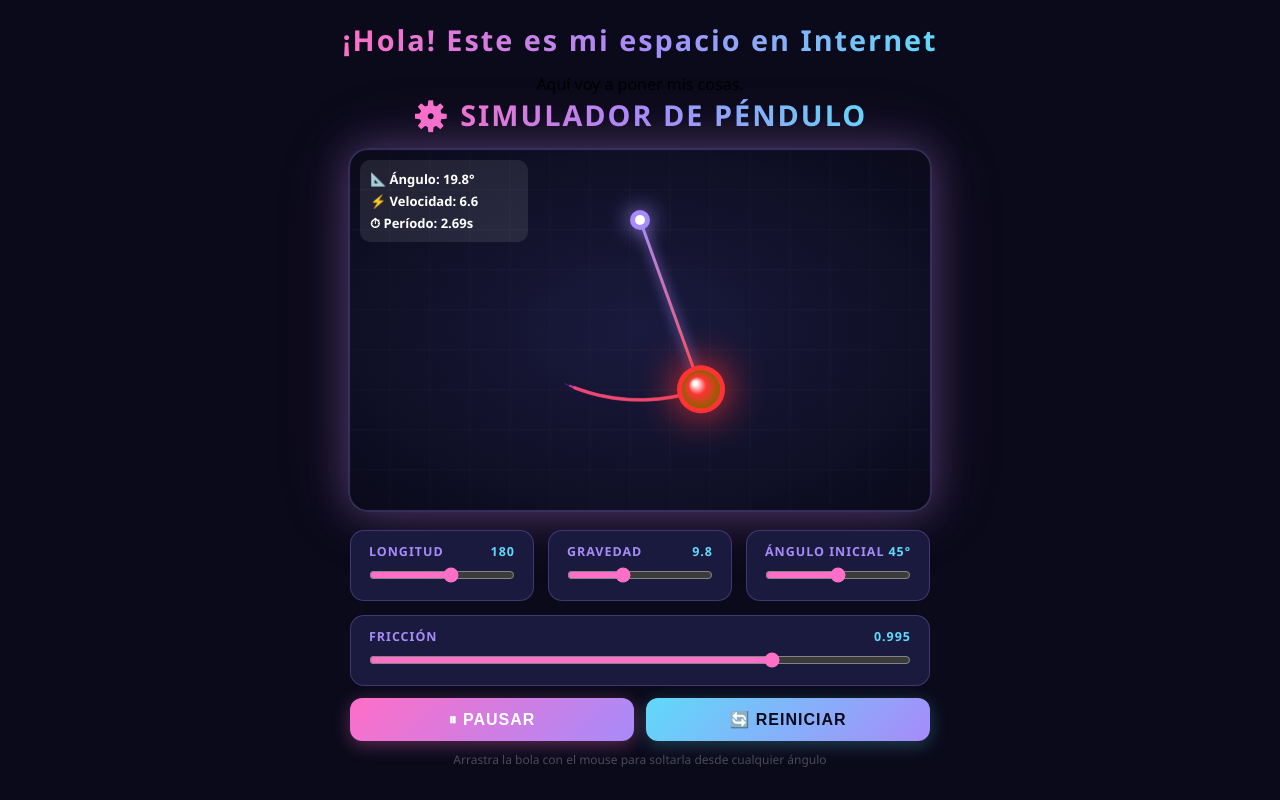
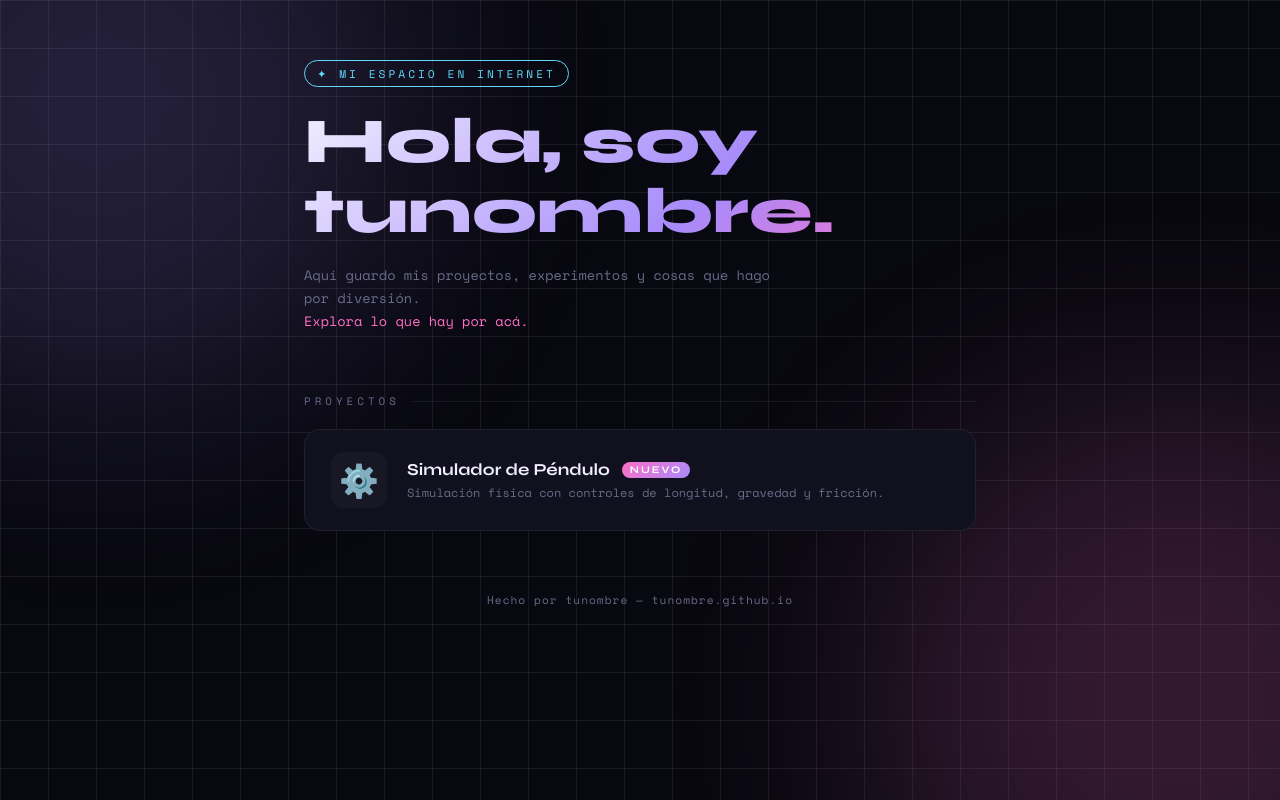
Before and after one commit to Lazo383/Lazo383github.io, a plain HTML site: page index.html in a window 1280 px wide. Drawn offline with nearby package versions, Linux system fonts and the light colour scheme.

Commit message:
Update index.html

```diff
--- a/index.html
+++ b/index.html
@@ -1,286 +1,269 @@
-<!DOCTYPE html>
-<html>
-  <head>
-    <title>Mi espacio</title>
-  </head>
-  <body>
-    <h1>¡Hola! Este es mi espacio en Internet</h1>
-    <p>Aquí voy a poner mis cosas.</p>
-  </body>
-</html>
-
 <!DOCTYPE html>
 <html lang="es">
 <head>
 <meta charset="UTF-8">
 <meta name="viewport" content="width=device-width, initial-scale=1.0">
-<title>Simulador de Péndulo</title>
+<title>Mi Espacio</title>
+<link href="https://fonts.googleapis.com/css2?family=Space+Mono:wght@400;700&family=Syne:wght@700;800&display=swap" rel="stylesheet">
 <style>
+  :root {
+    --bg: #080810;
+    --card: #10101e;
+    --border: #ffffff12;
+    --accent1: #ff6ec7;
+    --accent2: #a78bfa;
+    --accent3: #60d9fa;
+    --text: #f0eeff;
+    --muted: #6b6b8a;
+  }
+
   * { margin: 0; padding: 0; box-sizing: border-box; }
+
   body {
-    background: #0a0a1a;
-    font-family: 'Segoe UI', sans-serif;
+    background: var(--bg);
+    color: var(--text);
+    font-family: 'Space Mono', monospace;
+    min-height: 100vh;
+    overflow-x: hidden;
+  }
+
+  /* Fondo animado */
+  .bg-grid {
+    position: fixed;
+    inset: 0;
+    background-image:
+      linear-gradient(var(--border) 1px, transparent 1px),
+      linear-gradient(90deg, var(--border) 1px, transparent 1px);
+    background-size: 48px 48px;
+    pointer-events: none;
+    z-index: 0;
+  }
+  .bg-glow {
+    position: fixed;
+    width: 600px; height: 600px;
+    border-radius: 50%;
+    filter: blur(120px);
+    pointer-events: none;
+    z-index: 0;
+    opacity: 0.18;
+  }
+  .bg-glow.one { background: var(--accent2); top: -200px; left: -200px; }
+  .bg-glow.two { background: var(--accent1); bottom: -200px; right: -200px; }
+
+  /* Contenido */
+  .container {
+    position: relative;
+    z-index: 1;
+    max-width: 720px;
+    margin: 0 auto;
+    padding: 60px 24px 80px;
+  }
+
+  /* Header */
+  header {
+    margin-bottom: 60px;
+    animation: fadeUp 0.8s ease both;
+  }
+  .tag {
+    display: inline-block;
+    font-size: 0.7em;
+    letter-spacing: 3px;
+    text-transform: uppercase;
+    color: var(--accent3);
+    border: 1px solid var(--accent3);
+    padding: 4px 12px;
+    border-radius: 99px;
+    margin-bottom: 20px;
+  }
+  h1 {
+    font-family: 'Syne', sans-serif;
+    font-size: clamp(2.4em, 8vw, 4em);
+    font-weight: 800;
+    line-height: 1.1;
+    background: linear-gradient(135deg, var(--text) 0%, var(--accent2) 60%, var(--accent1) 100%);
+    -webkit-background-clip: text;
+    -webkit-text-fill-color: transparent;
+    margin-bottom: 16px;
+  }
+  .subtitle {
+    color: var(--muted);
+    font-size: 0.85em;
+    line-height: 1.7;
+    max-width: 480px;
+  }
+  .subtitle span {
+    color: var(--accent1);
+    -webkit-text-fill-color: var(--accent1);
+  }
+
+  /* Sección */
+  .section-label {
+    font-size: 0.68em;
+    letter-spacing: 4px;
+    text-transform: uppercase;
+    color: var(--muted);
+    margin-bottom: 20px;
+    display: flex;
+    align-items: center;
+    gap: 12px;
+  }
+  .section-label::after {
+    content: '';
+    flex: 1;
+    height: 1px;
+    background: var(--border);
+  }
+
+  /* Cards de proyectos */
+  .projects {
     display: flex;
     flex-direction: column;
+    gap: 16px;
+    margin-bottom: 60px;
+  }
+
+  .card {
+    display: flex;
     align-items: center;
-    min-height: 100vh;
-    padding: 20px;
+    gap: 20px;
+    background: var(--card);
+    border: 1px solid var(--border);
+    border-radius: 16px;
+    padding: 22px 26px;
+    text-decoration: none;
+    color: var(--text);
+    transition: border-color 0.25s, transform 0.2s, box-shadow 0.25s;
+    animation: fadeUp 0.8s ease both;
+    position: relative;
+    overflow: hidden;
   }
-  h1 {
+  .card::before {
+    content: '';
+    position: absolute;
+    inset: 0;
+    opacity: 0;
+    transition: opacity 0.3s;
+    background: linear-gradient(135deg, var(--accent2)08, var(--accent1)08);
+  }
+  .card:hover {
+    border-color: var(--accent2);
+    transform: translateY(-3px);
+    box-shadow: 0 12px 40px #a78bfa22;
+  }
+  .card:hover::before { opacity: 1; }
+
+  .card-icon {
+    font-size: 2em;
+    width: 56px;
+    height: 56px;
+    display: flex;
+    align-items: center;
+    justify-content: center;
+    background: #ffffff08;
+    border-radius: 12px;
+    flex-shrink: 0;
+  }
+  .card-info { flex: 1; }
+  .card-title {
+    font-family: 'Syne', sans-serif;
+    font-size: 1.05em;
+    font-weight: 700;
+    margin-bottom: 4px;
+  }
+  .card-desc {
+    color: var(--muted);
+    font-size: 0.75em;
+    line-height: 1.5;
+  }
+  .card-arrow {
+    color: var(--accent2);
+    font-size: 1.2em;
+    opacity: 0;
+    transform: translateX(-6px);
+    transition: opacity 0.2s, transform 0.2s;
+  }
+  .card:hover .card-arrow { opacity: 1; transform: translateX(0); }
+
+  /* Badge "Nuevo" */
+  .badge {
+    font-size: 0.6em;
+    letter-spacing: 2px;
+    text-transform: uppercase;
+    background: linear-gradient(135deg, var(--accent1), var(--accent2));
     color: #fff;
-    font-size: 1.8em;
-    margin-bottom: 14px;
-    background: linear-gradient(90deg, #ff6ec7, #a78bfa, #60d9fa);
-    -webkit-background-clip: text;
-    -webkit-text-fill-color: transparent;
-    font-weight: 800;
-    letter-spacing: 2px;
+    padding: 2px 8px;
+    border-radius: 99px;
+    margin-left: 8px;
+    vertical-align: middle;
   }
-  canvas {
-    border-radius: 20px;
-    background: radial-gradient(ellipse at center, #1a1a3e 0%, #0a0a1a 100%);
-    box-shadow: 0 0 40px #a78bfa55, 0 0 80px #ff6ec722;
-    border: 2px solid #a78bfa44;
-    max-width: 100%;
+
+  /* Delays */
+  .card:nth-child(1) { animation-delay: 0.1s; }
+  .card:nth-child(2) { animation-delay: 0.2s; }
+  .card:nth-child(3) { animation-delay: 0.3s; }
+  .card:nth-child(4) { animation-delay: 0.4s; }
+
+  /* Footer */
+  footer {
+    color: var(--muted);
+    font-size: 0.7em;
+    text-align: center;
+    letter-spacing: 1px;
+    animation: fadeUp 1s ease 0.5s both;
   }
-  .controls {
-    display: flex;
-    flex-wrap: wrap;
-    gap: 14px;
-    margin-top: 18px;
-    justify-content: center;
-    width: 100%;
-    max-width: 580px;
-  }
-  .control-group {
-    background: #1a1a3e;
-    border-radius: 14px;
-    padding: 12px 18px;
-    border: 1px solid #a78bfa44;
-    flex: 1;
-    min-width: 140px;
-  }
-  .control-group label {
-    color: #a78bfa;
-    font-size: 0.78em;
-    font-weight: 700;
-    letter-spacing: 1px;
-    text-transform: uppercase;
-    display: flex;
-    justify-content: space-between;
-    margin-bottom: 6px;
-  }
-  .control-group label span { color: #60d9fa; }
-  input[type=range] {
-    width: 100%;
-    accent-color: #ff6ec7;
-    cursor: pointer;
-  }
-  .btns {
-    display: flex;
-    gap: 12px;
-    max-width: 580px;
-    width: 100%;
-    margin-top: 12px;
-  }
-  button {
-    flex: 1;
-    padding: 12px 0;
-    border: none;
-    border-radius: 12px;
-    font-weight: 800;
-    font-size: 1em;
-    cursor: pointer;
-    transition: transform 0.1s;
-    letter-spacing: 1px;
-  }
-  button:active { transform: scale(0.96); }
-  #btnPlay {
-    background: linear-gradient(135deg, #ff6ec7, #a78bfa);
-    color: #fff;
-    box-shadow: 0 4px 18px #ff6ec755;
-  }
-  #btnReset {
-    background: linear-gradient(135deg, #60d9fa, #a78bfa);
-    color: #0a0a1a;
-    box-shadow: 0 4px 18px #60d9fa44;
-  }
-  .info {
-    color: #ffffff44;
-    font-size: 0.75em;
-    margin-top: 10px;
-    text-align: center;
+
+  @keyframes fadeUp {
+    from { opacity: 0; transform: translateY(24px); }
+    to   { opacity: 1; transform: translateY(0); }
   }
 </style>
 </head>
 <body>
 
-<h1>⚙️ SIMULADOR DE PÉNDULO</h1>
-<canvas id="c" width="580" height="360"></canvas>
+<div class="bg-grid"></div>
+<div class="bg-glow one"></div>
+<div class="bg-glow two"></div>
 
-<div class="controls">
-  <div class="control-group">
-    <label>Longitud <span id="vLen">180</span></label>
-    <input type="range" id="sLen" min="60" max="270" value="180">
+<div class="container">
+
+  <header>
+    <div class="tag">✦ Mi espacio en internet</div>
+    <h1>Hola, soy<br>tunombre.</h1>
+    <p class="subtitle">
+      Aquí guardo mis proyectos, experimentos y cosas que hago por diversión.<br>
+      <span>Explora lo que hay por acá.</span>
+    </p>
+  </header>
+
+  <div class="section-label">Proyectos</div>
+
+  <div class="projects">
+
+    <a href="pendulo.html" class="card">
+      <div class="card-icon">⚙️</div>
+      <div class="card-info">
+        <div class="card-title">Simulador de Péndulo <span class="badge">Nuevo</span></div>
+        <div class="card-desc">Simulación física con controles de longitud, gravedad y fricción.</div>
+      </div>
+      <div class="card-arrow">→</div>
+    </a>
+
+    <!-- Agrega más proyectos aquí copiando el bloque de arriba -->
+    <!-- Ejemplo:
+    <a href="otrojuego.html" class="card">
+      <div class="card-icon">🎮</div>
+      <div class="card-info">
+        <div class="card-title">Otro Juego</div>
+        <div class="card-desc">Descripción del juego.</div>
+      </div>
+      <div class="card-arrow">→</div>
+    </a>
+    -->
+
   </div>
-  <div class="control-group">
-    <label>Gravedad <span id="vGrav">9.8</span></label>
-    <input type="range" id="sGrav" min="10" max="250" value="98">
-  </div>
-  <div class="control-group">
-    <label>Ángulo inicial <span id="vAngle">45°</span></label>
-    <input type="range" id="sAngle" min="5" max="85" value="45">
-  </div>
-  <div class="control-group">
-    <label>Fricción <span id="vFric">0.995</span></label>
-    <input type="range" id="sFric" min="980" max="1000" value="995">
-  </div>
+
+  <footer>Hecho por tunombre &mdash; tunombre.github.io</footer>
+
 </div>
-
-<div class="btns">
-  <button id="btnPlay">⏸ PAUSAR</button>
-  <button id="btnReset">🔄 REINICIAR</button>
-</div>
-<div class="info">Arrastra la bola con el mouse para soltarla desde cualquier ángulo</div>
-
-<script>
-const canvas = document.getElementById('c');
-const ctx = canvas.getContext('2d');
-const W = canvas.width, H = canvas.height;
-const pivot = { x: W/2, y: 70 };
-
-let length = 180, gravity = 9.8, friction = 0.995;
-let angle = Math.PI/4, angleVel = 0;
-let running = true, dragging = false;
-let trail = [], hue = 0;
-
-const sLen   = document.getElementById('sLen');
-const sGrav  = document.getElementById('sGrav');
-const sAngle = document.getElementById('sAngle');
-const sFric  = document.getElementById('sFric');
-
-sLen.addEventListener('input', () => { length = +sLen.value; document.getElementById('vLen').textContent = length; reset(); });
-sGrav.addEventListener('input', () => { gravity = +sGrav.value/10; document.getElementById('vGrav').textContent = gravity.toFixed(1); });
-sAngle.addEventListener('input', () => { document.getElementById('vAngle').textContent = sAngle.value+'°'; reset(); });
-sFric.addEventListener('input', () => { friction = +sFric.value/1000; document.getElementById('vFric').textContent = friction.toFixed(3); });
-
-function reset() {
-  angle = (+sAngle.value) * Math.PI / 180;
-  angleVel = 0;
-  trail = [];
-}
-
-document.getElementById('btnPlay').addEventListener('click', () => {
-  running = !running;
-  document.getElementById('btnPlay').textContent = running ? '⏸ PAUSAR' : '▶ REANUDAR';
-  if (running) requestAnimationFrame(loop);
-});
-document.getElementById('btnReset').addEventListener('click', reset);
-
-function getBob() {
-  return { x: pivot.x + Math.sin(angle)*length, y: pivot.y + Math.cos(angle)*length };
-}
-
-// Mouse
-canvas.addEventListener('mousedown', e => {
-  const r = canvas.getBoundingClientRect();
-  const b = getBob();
-  if (Math.hypot(e.clientX-r.left-b.x, e.clientY-r.top-b.y) < 28) { dragging=true; angleVel=0; trail=[]; }
-});
-canvas.addEventListener('mousemove', e => {
-  if (!dragging) return;
-  const r = canvas.getBoundingClientRect();
-  angle = Math.atan2(e.clientX-r.left-pivot.x, e.clientY-r.top-pivot.y);
-});
-canvas.addEventListener('mouseup', ()=>{ dragging=false; });
-canvas.addEventListener('mouseleave', ()=>{ dragging=false; });
-
-// Touch
-canvas.addEventListener('touchstart', e=>{ e.preventDefault(); const t=e.touches[0],r=canvas.getBoundingClientRect(),b=getBob(); if(Math.hypot(t.clientX-r.left-b.x,t.clientY-r.top-b.y)<36){dragging=true;angleVel=0;trail=[];} },{passive:false});
-canvas.addEventListener('touchmove', e=>{ e.preventDefault(); if(!dragging)return; const t=e.touches[0],r=canvas.getBoundingClientRect(); angle=Math.atan2(t.clientX-r.left-pivot.x,t.clientY-r.top-pivot.y); },{passive:false});
-canvas.addEventListener('touchend', ()=>{ dragging=false; });
-
-function glow(x, y, r, color, blur) {
-  ctx.save();
-  ctx.shadowColor = color; ctx.shadowBlur = blur;
-  ctx.fillStyle = color;
-  ctx.beginPath(); ctx.arc(x,y,r,0,Math.PI*2); ctx.fill();
-  ctx.restore();
-}
-
-function loop() {
-  if (!dragging && running) {
-    const acc = -(gravity/100) / (length/100) * Math.sin(angle);
-    angleVel += acc;
-    angleVel *= friction;
-    angle += angleVel;
-  }
-
-  hue = (hue + 1.2) % 360;
-  const bob = getBob();
-  trail.push({x: bob.x, y: bob.y, hue});
-  if (trail.length > 90) trail.shift();
-
-  ctx.clearRect(0, 0, W, H);
-
-  // Grid
-  ctx.strokeStyle = '#ffffff07';
-  ctx.lineWidth = 1;
-  for (let x=0;x<W;x+=40){ctx.beginPath();ctx.moveTo(x,0);ctx.lineTo(x,H);ctx.stroke();}
-  for (let y=0;y<H;y+=40){ctx.beginPath();ctx.moveTo(0,y);ctx.lineTo(W,y);ctx.stroke();}
-
-  // Trail
-  for (let i=1;i<trail.length;i++) {
-    const a = i/trail.length;
-    ctx.strokeStyle = `hsla(${trail[i].hue},100%,65%,${a*0.65})`;
-    ctx.lineWidth = a*4;
-    ctx.beginPath();
-    ctx.moveTo(trail[i-1].x, trail[i-1].y);
-    ctx.lineTo(trail[i].x, trail[i].y);
-    ctx.stroke();
-  }
-
-  // Rod
-  const rg = ctx.createLinearGradient(pivot.x,pivot.y,bob.x,bob.y);
-  rg.addColorStop(0,'#a78bfa');
-  rg.addColorStop(1,`hsl(${hue},100%,65%)`);
-  ctx.strokeStyle = rg; ctx.lineWidth = 3;
-  ctx.shadowColor='#a78bfa'; ctx.shadowBlur=12;
-  ctx.beginPath(); ctx.moveTo(pivot.x,pivot.y); ctx.lineTo(bob.x,bob.y); ctx.stroke();
-  ctx.shadowBlur=0;
-
-  // Pivot
-  glow(pivot.x, pivot.y, 10, '#a78bfa', 22);
-  ctx.fillStyle='#fff'; ctx.beginPath(); ctx.arc(pivot.x,pivot.y,5,0,Math.PI*2); ctx.fill();
-
-  // Bob glow
-  const bc = `hsl(${hue},100%,60%)`;
-  glow(bob.x, bob.y, 24, bc, 40);
-  const bg2 = ctx.createRadialGradient(bob.x-6,bob.y-6,2,bob.x,bob.y,19);
-  bg2.addColorStop(0,'#fff');
-  bg2.addColorStop(0.4,bc);
-  bg2.addColorStop(1,`hsl(${(hue+40)%360},100%,28%)`);
-  ctx.fillStyle=bg2;
-  ctx.beginPath(); ctx.arc(bob.x,bob.y,19,0,Math.PI*2); ctx.fill();
-
-  // Info panel
-  const speed = Math.abs(angleVel*length).toFixed(1);
-  const deg = (angle*180/Math.PI).toFixed(1);
-  const period = (2*Math.PI*Math.sqrt((length/100)/gravity)).toFixed(2);
-
-  ctx.fillStyle='#ffffff18';
-  ctx.beginPath();
-  if (ctx.roundRect) ctx.roundRect(10,10,168,82,10); else ctx.rect(10,10,168,82);
-  ctx.fill();
-  ctx.fillStyle='#fff'; ctx.font='bold 13px Segoe UI';
-  ctx.fillText(`📐 Ángulo: ${deg}°`, 20, 34);
-  ctx.fillText(`⚡ Velocidad: ${speed}`, 20, 56);
-  ctx.fillText(`⏱ Período: ${period}s`, 20, 78);
-
-  if (running || dragging) requestAnimationFrame(loop);
-}
-
-requestAnimationFrame(loop);
-</script>
 </body>
 </html>
```
